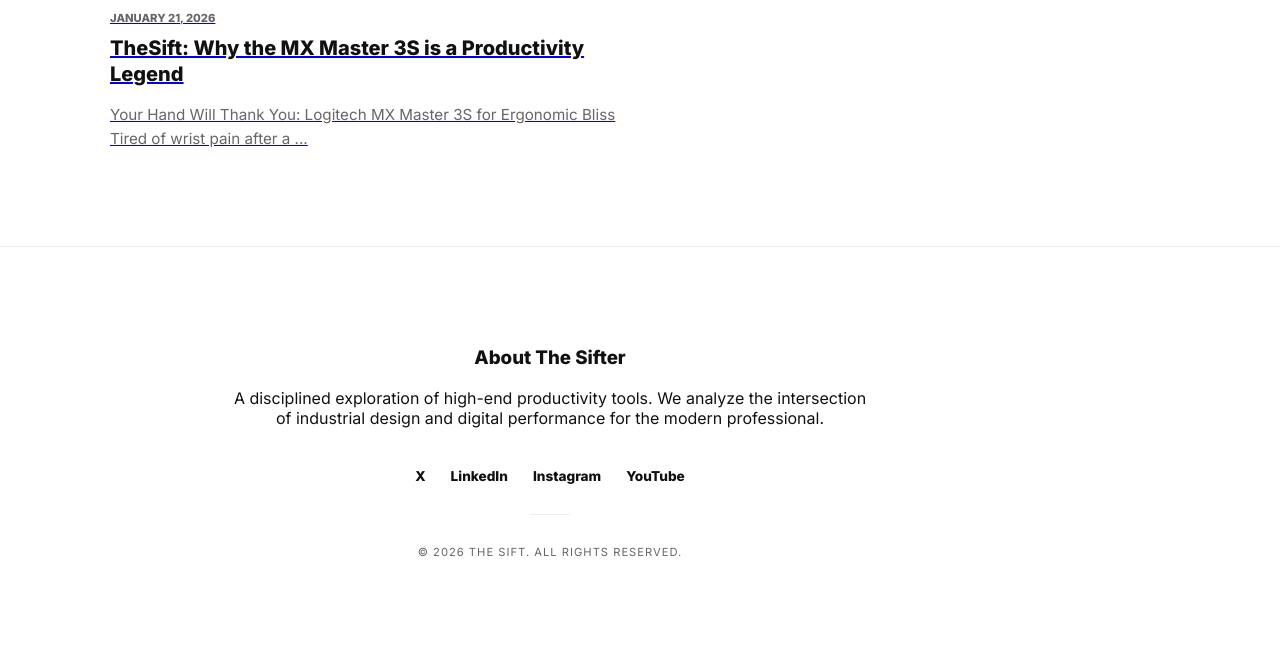
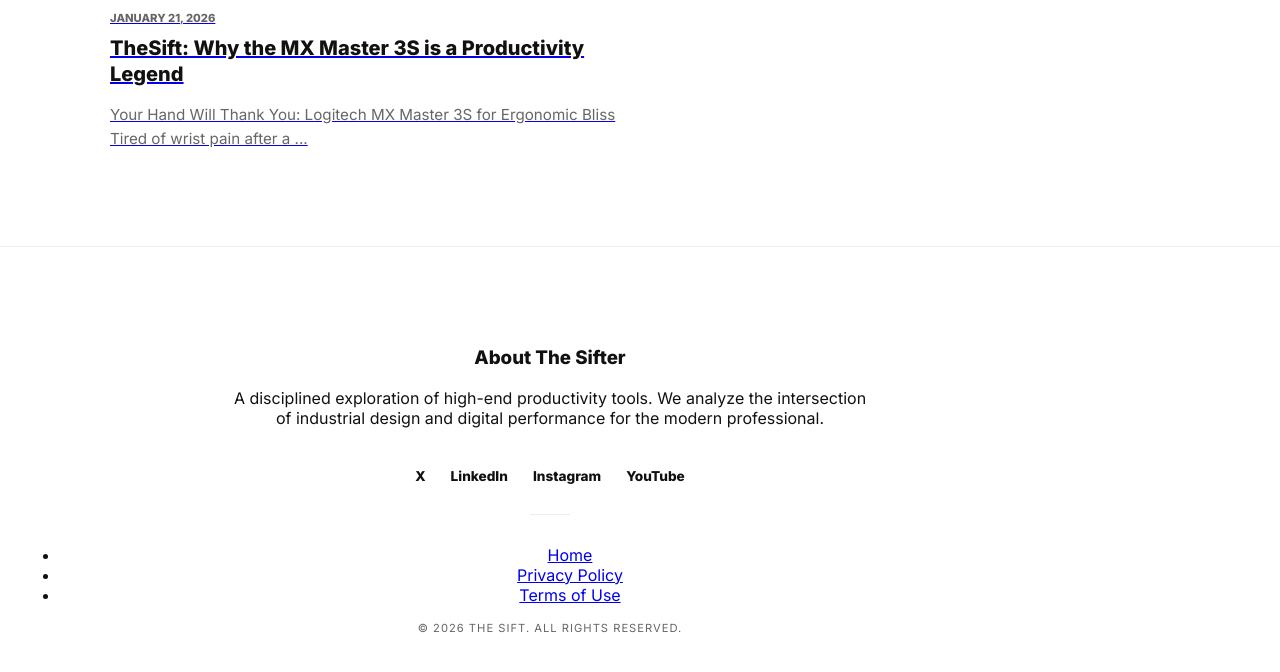
Before and after one commit to 174hz/thesift, a Jekyll site: the page built from index.html, in a window 1280 px wide and 900 px high, scrolled down 2684 px, cut to the strip 174-846 px from the top of the window. Built offline with Jekyll 4.4.1, drawn with Linux system fonts in a browser that asks for light colours; before the commit the page ends 3508 px from its top, so only the background shows below that.

Commit message:
Update default.html

```diff
--- a/_layouts/default.html
+++ b/_layouts/default.html
@@ -38,6 +38,13 @@
             </div>
 
             <div class="footer-divider"></div>
+
+            <ul class="footer-legal-links">
+                <li><a href="{{ site.baseurl }}/">Home</a></li>
+                <li><a href="{{ '/privacy-policy' | relative_url }}">Privacy Policy</a></li>
+                <li><a href="{{ '/terms' | relative_url }}">Terms of Use</a></li>
+            </ul>
+
             <p class="copyright">&copy; 2026 THE SIFT. All Rights Reserved.</p>
         </div>
     </footer>
```
